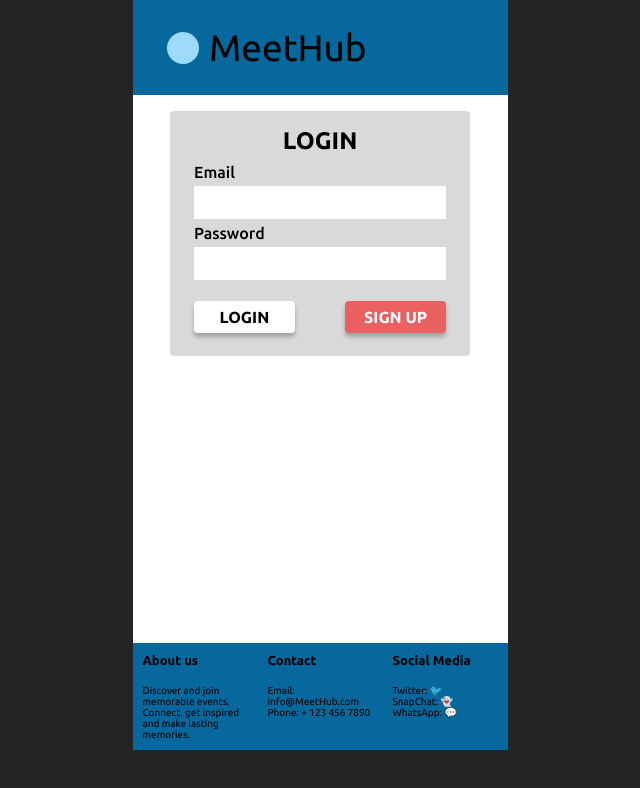
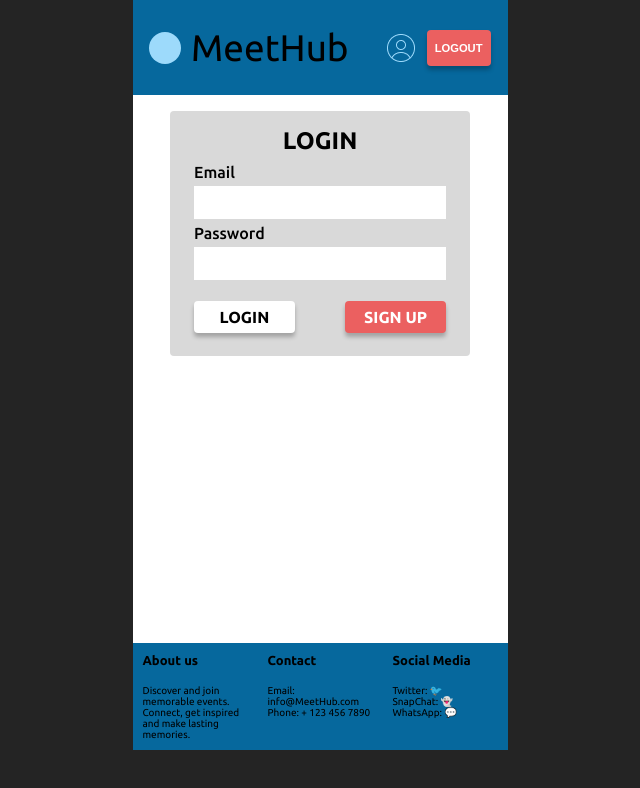
Before and after one commit to rebeckaelin/meetup, a React (Vite) app in the folder client/: page / in a window 1280 px wide. Shown: the top 788 px of the page, without its empty margins (320-960 px from the left). Built offline with nearby package versions, Linux system fonts and the light colour scheme.

Commit message:
fixed routing and added logoutButton with right functionality

```diff
--- a/client/src/components/Header.jsx
+++ b/client/src/components/Header.jsx
@@ -1,17 +1,27 @@
 import "../sass/Header.scss";
 
 import { useNavigate } from "react-router-dom";
-const Header = ({ userLogoSrc, hideImage }) => {
+const Header = ({ userLogoSrc, hideContent }) => {
   const navigate = useNavigate();
+
+  const handleLogout = () => {
+    sessionStorage.removeItem("userToken");
+    sessionStorage.removeItem("user");
+    navigate("/");
+  };
+
   return (
     <div className="headerMainContainer">
       <div className="left-container">
         <div className="ball"></div>
-        <h1 onClick={() => navigate("/")}>MeetHub</h1>
+        <h1 onClick={() => navigate("/meetups")}>MeetHub</h1>
       </div>
-      <div className="right-container">
+      <div className={`right-container ${hideContent ? "hidden" : ""}`}>
+        <button className="logoutButton" onClick={handleLogout}>
+          LOGOUT
+        </button>
         <img
-          className={hideImage ? "hidden" : ""}
+          className="profileImg"
           onClick={() => navigate("/profile")}
           src={userLogoSrc}
           alt="User Logo"
--- a/client/src/pages/MeetupsPage.jsx
+++ b/client/src/pages/MeetupsPage.jsx
@@ -3,6 +3,7 @@ import Header from "../components/Header";
 import Footer from "../components/Footer";
 import UpcommingMeetup from "../components/UpcomingMeetup";
 import "../sass/MeetUpsPage.scss";
+import userLogo from "../assets/userLogo.png";
 
 const MeetupsPage = () => {
   const token = sessionStorage.getItem("userToken");
@@ -122,7 +123,7 @@ const MeetupsPage = () => {
   };
   return (
     <div className="meetupsPageWrapper">
-      <Header />
+      <Header userLogoSrc={userLogo} />
       <div className="searchContainer">
         <form
           onSubmit={(e) => {
--- a/client/src/pages/Profile.jsx
+++ b/client/src/pages/Profile.jsx
@@ -4,6 +4,7 @@ import UpcomingMeetup from "../components/UpcomingMeetup";
 import OldMeetup from "../components/OldMeetup";
 import "../sass/Profile.scss";
 import { useEffect, useState } from "react";
+import userLogo from "../assets/userLogo.png";
 
 const Profile = () => {
   const [upcomingMeetups, setUpcomingMeetups] = useState([]);
@@ -65,7 +66,7 @@ const Profile = () => {
 
   return (
     <div className="profileMainContainer">
-      <Header />
+      <Header userLogoSrc={userLogo} />
       <div className="meetupBox">
         <h2 className="headline">Upcoming meetups</h2>
         {upcomingMeetups.map((meetup) => (
--- a/client/src/pages/StartPage.jsx
+++ b/client/src/pages/StartPage.jsx
@@ -74,9 +74,11 @@ const StartPage = () => {
     }
   };
 
+  // hideContent={true}
+
   return (
     <div className="startPageMainContainer">
-      <Header userLogoSrc={userLogo} hideImage={true} />
+      <Header userLogoSrc={userLogo} />
       <div className="loginBox">
         <h2 className="loginTitle">LOGIN</h2>
         <form className="loginForm" onSubmit={handleSignIn}>
--- a/client/src/sass/Header.scss
+++ b/client/src/sass/Header.scss
@@ -1,3 +1,5 @@
+@use "./index" as *;
+
 @import url("https://fonts.googleapis.com/css2?family=Ubuntu:ital,wght@0,300;0,400;0,500;0,700;1,300;1,400;1,500;1,700&display=swap");
 
 .headerMainContainer {
@@ -27,6 +29,23 @@
     }
   }
 
+  .right-container {
+    display: flex;
+    flex-direction: row-reverse;
+    gap: 0.5rem;
+
+    .profileImg {
+      cursor: pointer;
+    }
+
+    .logoutButton {
+      @include setButtonStyle($white, $alert);
+      padding: 0rem 0.5rem 0rem 0.5rem;
+      font-size: 0.7rem;
+      cursor: pointer;
+    }
+  }
+
   .hidden {
     visibility: hidden;
   }
```
